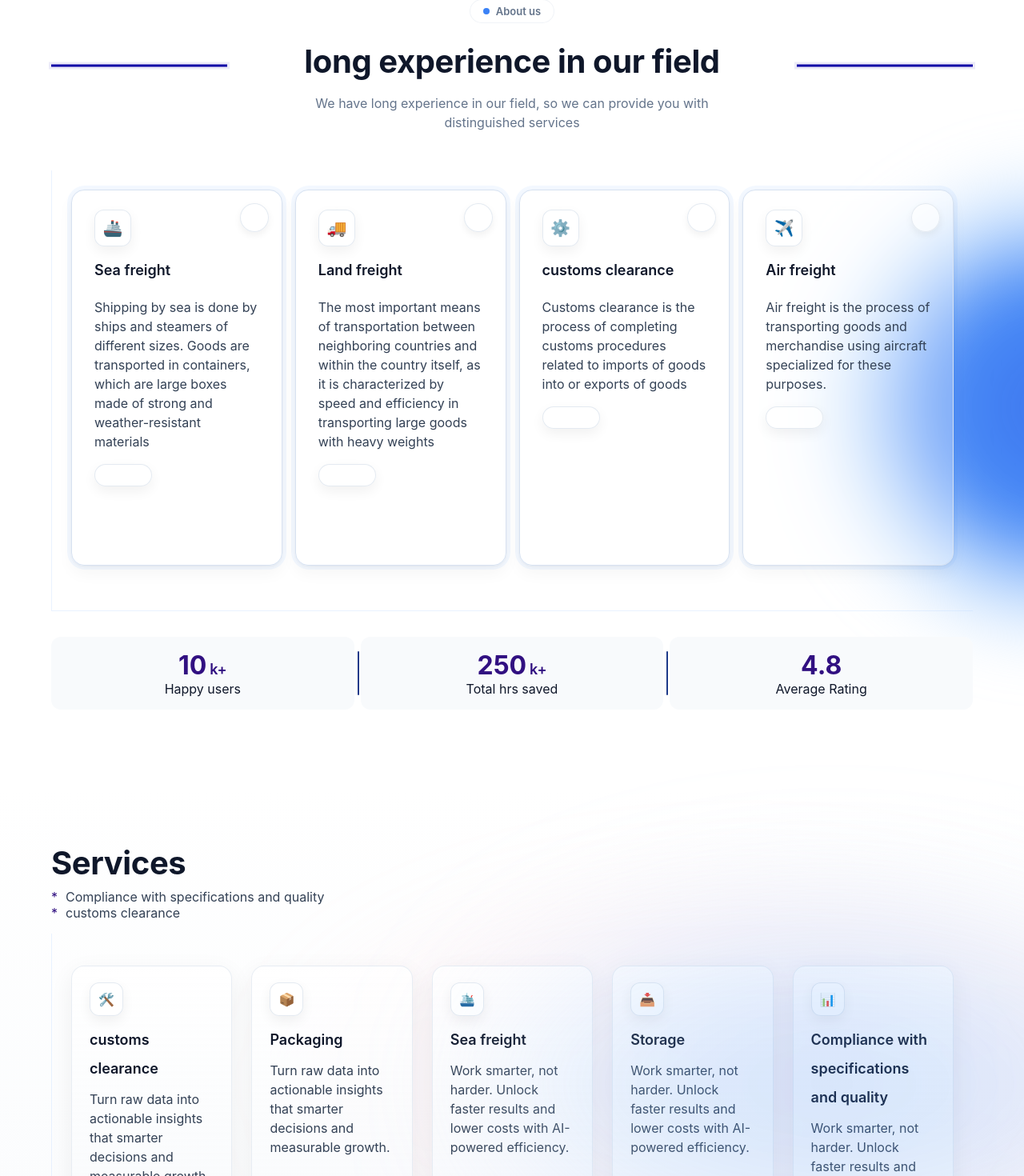
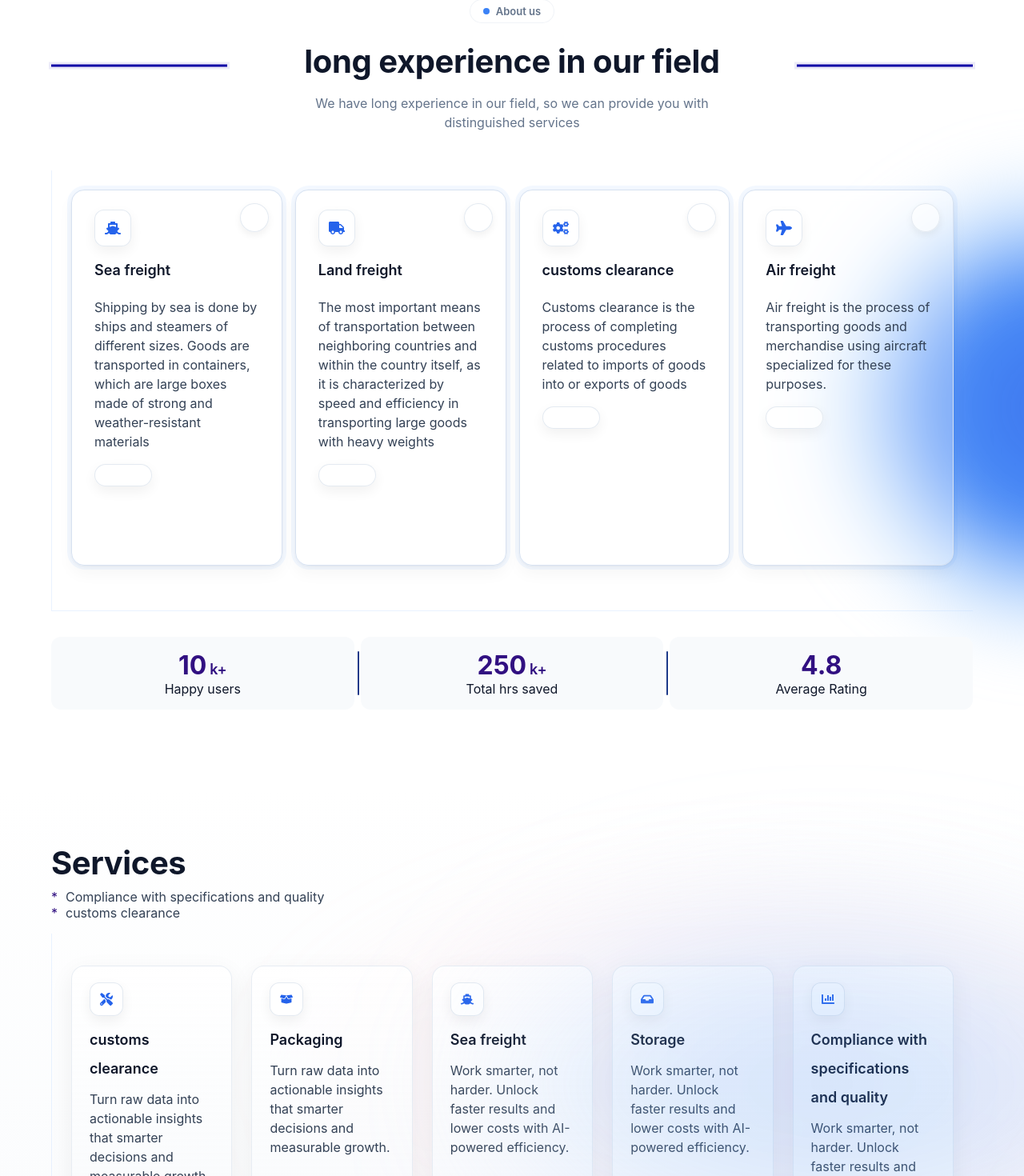
Before and after one commit to alien2112/safelines, a Next.js app: page / in a window 1280 px wide. Shown: the part 1697-3167 px from the top of the page at 80% size. Built offline with nearby package versions, Linux system fonts and the light colour scheme; no server answers; the database is empty; a web font is replaced by a local one.

Commit message:
refactor(ui): replace emojis with react-icons across About and Services

```diff
--- a/app/components/About.tsx
+++ b/app/components/About.tsx
@@ -1,4 +1,5 @@
 import Blob from './Blob';
+import { FaShip, FaTruck, FaCogs, FaPlane } from 'react-icons/fa';
 export function AboutSection() {
   return (
     <section id="about" className="section-about">
@@ -35,25 +36,25 @@ export function AboutSection() {
           <div className="about-cards-frame">
             <div className="about-cards">
             <div className="service-card">
-              <div className="card-icon" aria-hidden>🚢</div>
+              <div className="card-icon" aria-hidden><FaShip /></div>
               <h3>Sea freight</h3>
               <p>Shipping by sea is done by ships and steamers of different sizes. Goods are transported in containers, which are large boxes made of strong and weather-resistant materials</p>
               <div className="card-pill" />
             </div>
             <div className="service-card">
-              <div className="card-icon" aria-hidden>🚚</div>
+              <div className="card-icon" aria-hidden><FaTruck /></div>
               <h3>Land freight</h3>
               <p>The most important means of transportation between neighboring countries and within the country itself, as it is characterized by speed and efficiency in transporting large goods with heavy weights</p>
               <div className="card-pill" />
             </div>
             <div className="service-card">
-              <div className="card-icon" aria-hidden>⚙️</div>
+              <div className="card-icon" aria-hidden><FaCogs /></div>
               <h3>customs clearance</h3>
               <p>Customs clearance is the process of completing customs procedures related to imports of goods into or exports of goods</p>
               <div className="card-pill" />
             </div>
             <div className="service-card">
-              <div className="card-icon" aria-hidden>✈️</div>
+              <div className="card-icon" aria-hidden><FaPlane /></div>
               <h3>Air freight</h3>
               <p>Air freight is the process of transporting goods and merchandise using aircraft specialized for these purposes.</p>
               <div className="card-pill" />
--- a/app/components/Services.tsx
+++ b/app/components/Services.tsx
@@ -1,4 +1,5 @@
 import Blob from './Blob';
+import { FaTools, FaBoxOpen, FaShip, FaInbox, FaChartBar } from 'react-icons/fa';
 
 export function ServicesSection() {
   return (
@@ -70,11 +71,11 @@ export function ServicesSection() {
 }
 
 const SVC_CARDS = [
-  { icon: '🛠️', title: 'customs clearance', desc: 'Turn raw data into actionable insights that smarter decisions and measurable growth.' },
-  { icon: '📦', title: 'Packaging', desc: 'Turn raw data into actionable insights that smarter decisions and measurable growth.' },
-  { icon: '🛳️', title: 'Sea freight', desc: 'Work smarter, not harder. Unlock faster results and lower costs with AI-powered efficiency.' },
-  { icon: '📥', title: 'Storage', desc: 'Work smarter, not harder. Unlock faster results and lower costs with AI-powered efficiency.' },
-  { icon: '📊', title: 'Compliance with specifications and quality', desc: 'Work smarter, not harder. Unlock faster results and lower costs with AI-powered efficiency.' },
+  { icon: <FaTools />, title: 'customs clearance', desc: 'Turn raw data into actionable insights that smarter decisions and measurable growth.' },
+  { icon: <FaBoxOpen />, title: 'Packaging', desc: 'Turn raw data into actionable insights that smarter decisions and measurable growth.' },
+  { icon: <FaShip />, title: 'Sea freight', desc: 'Work smarter, not harder. Unlock faster results and lower costs with AI-powered efficiency.' },
+  { icon: <FaInbox />, title: 'Storage', desc: 'Work smarter, not harder. Unlock faster results and lower costs with AI-powered efficiency.' },
+  { icon: <FaChartBar />, title: 'Compliance with specifications and quality', desc: 'Work smarter, not harder. Unlock faster results and lower costs with AI-powered efficiency.' },
 ];
 
 const SVC_CHIPS = [
--- a/package.json
+++ b/package.json
@@ -12,7 +12,8 @@
     "mongodb": "^6.20.0",
     "next": "14.2.5",
     "react": "18.2.0",
-    "react-dom": "18.2.0"
+    "react-dom": "18.2.0",
+    "react-icons": "^4.12.0"
   },
   "devDependencies": {
     "@types/node": "24.10.0",
```
Also changed, not shown: 1 other file (tests, documents, lock files or other folders).
